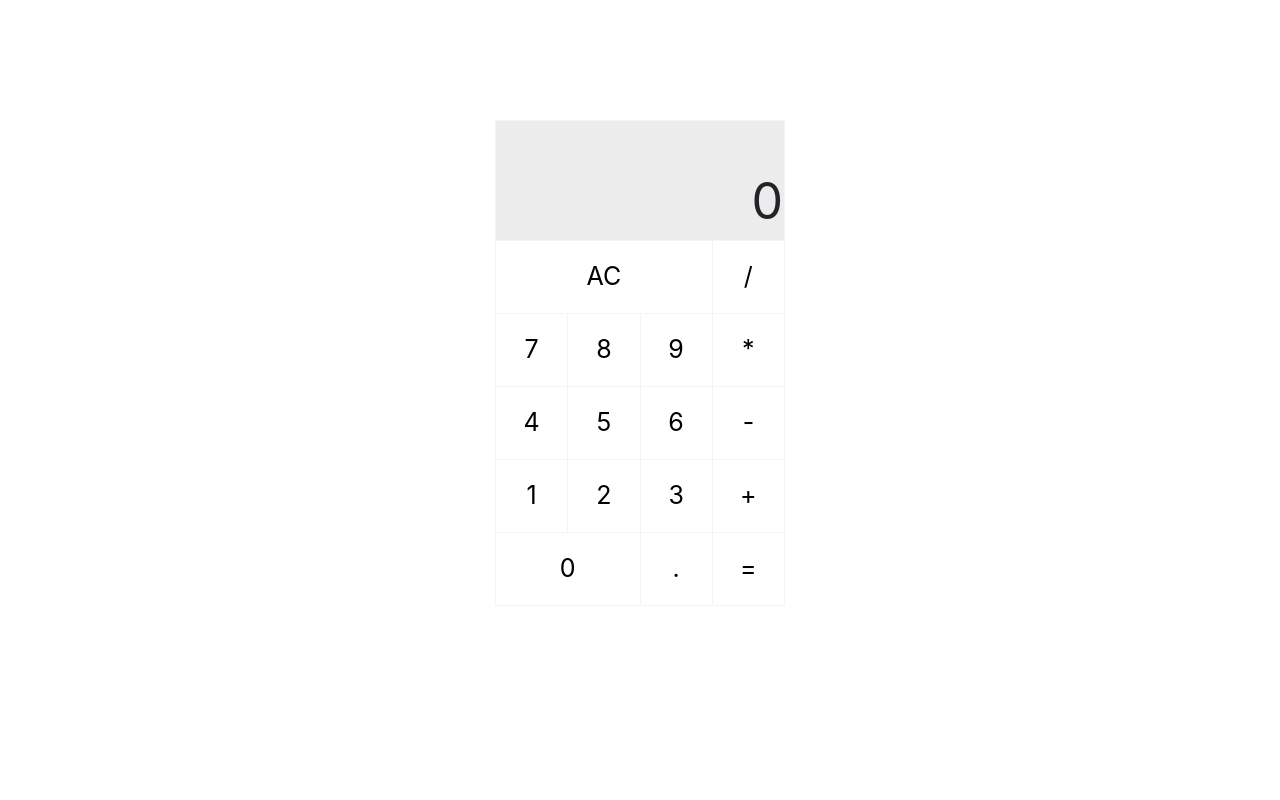
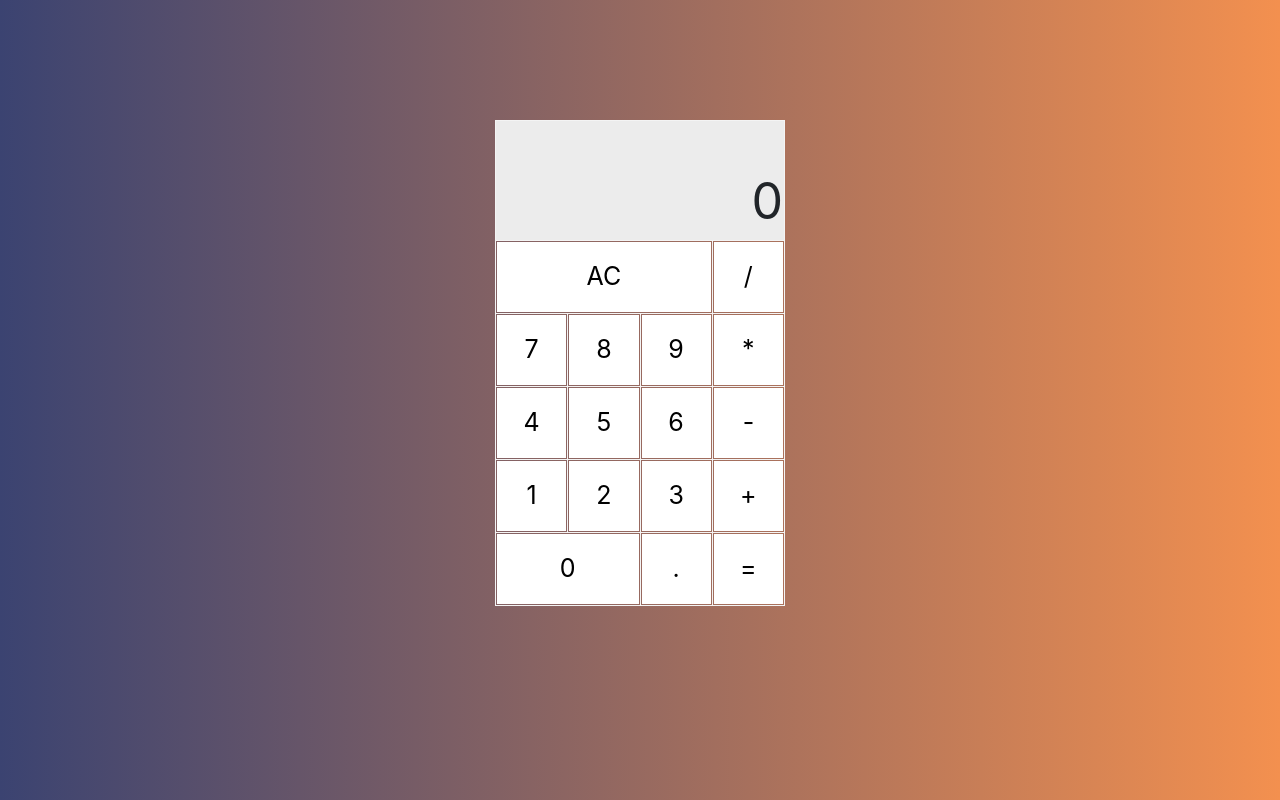
Before and after one commit to Glenks123/Calculator, a plain HTML site: page index.html in a window 1280 px wide. Drawn offline with nearby package versions, Linux system fonts and the light colour scheme.

Commit message:
Update styles.css

```diff
--- a/styles.css
+++ b/styles.css
@@ -1,5 +1,5 @@
 body{
-    background: linear-(to left, #F3904F, #3B4371);
+    background: linear-gradient(to left, #F3904F, #3B4371);
 }
 
 .container{
```
